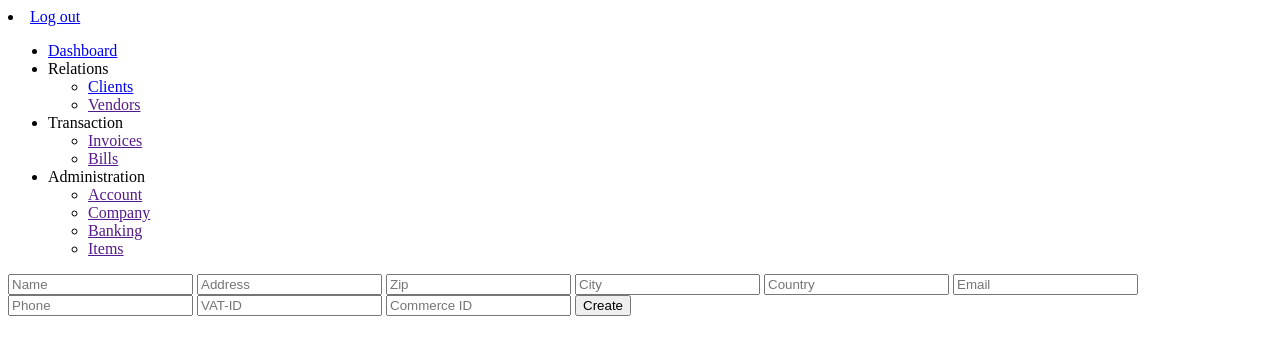
After one commit to Andrew-Beard/Django_Vue_CRM, a Django app: page /company/create in a window 1280 px wide. The commit adds this page. Shown: the top 355 px of the page. Run offline with Django 3.2, Linux system fonts and the light colour scheme; the visitor is signed in with stand-in values (Sample User, id 1).

Commit message:
add company information

```diff
--- a/accounting/templates/accounting/base.html
+++ b/accounting/templates/accounting/base.html
@@ -19,6 +19,11 @@
 </ul>
 {% endif %}
 <nav>
+    <li>
+        <a href="{% url 'login:logout' %}">Log out</a>
+    </li>
+</nav>
+<aside>
     <ul>
         <li>
             <a href="{% url 'accounting:index' %}">Dashboard</a>
@@ -63,7 +68,7 @@
             </ul>
         </li>
     </ul>
-</nav>
+</aside>
 
 <main>
     {% block content %}
--- /dev/null
+++ b/accounting/templates/accounting/company_create.html
@@ -0,0 +1,28 @@
+{% extends "accounting/base.html" %}
+
+{% block title %}
+    Create company
+{% endblock %}
+
+
+{% block content %}
+    {% for client in clients %}
+        <p>{{ client.name }}</p>
+    {% endfor %}
+
+    <section>
+        <form method="POST" action="{% url 'accounting:company_create' %}">
+            {% csrf_token %}
+            <input type="text" name="name" placeholder="Name">
+            <input type="text" name="address" placeholder="Address">
+            <input type="text" name="zip" placeholder="Zip">
+            <input type="text" name="city" placeholder="City">
+            <input type="text" name="country" placeholder="Country">
+            <input type="text" name="email" placeholder="Email">
+            <input type="text" name="phone" placeholder="Phone">
+            <input type="text" name="vat" placeholder="VAT-ID">
+            <input type="text" name="commerce" placeholder="Commerce ID">
+            <button>Create</button>
+        </form>
+    </section>
+{% endblock %}
--- a/accounting/urls.py
+++ b/accounting/urls.py
@@ -7,4 +7,5 @@ urlpatterns = [
     path('', views.index, name='index'),
     path('clients/', views.clients, name='clients'),
     path('clients/create', views.client_create, name='client_create'),
+    path('company/create', views.company_create, name='company_create'),
 ]
--- /dev/null
+++ b/accounting/views.py
@@ -0,0 +1,107 @@
+from django.contrib.auth.decorators import login_required
+from django.contrib import messages
+from django.db import transaction
+from django.shortcuts import render
+from django.http import HttpResponseRedirect, HttpResponse
+from django.urls import reverse
+
+from .models import Client, ClientDetail, Company, CompanyDetail, Employee
+from .utils import employee_check
+
+from login.decorators import profile_completed
+
+
+@login_required()
+@profile_completed
+def index(request):
+    context = {
+
+    }
+    return render(request, 'accounting/index.html', context)
+
+
+# Clients
+@login_required()
+@profile_completed
+def clients(request):
+    if not employee_check(request):
+        return render(request, 'accounting/clients.html')
+
+    company_id = request.user.employee.company_id
+
+    client_items = Client.objects.filter(company_id=company_id)
+
+    context = {
+        'clients': client_items
+    }
+
+    return render(request, 'accounting/clients.html', context)
+
+
+@login_required()
+@profile_completed
+def client_create(request):
+    if not request.method == "POST":
+        return HttpResponse(status=405)
+
+    if not employee_check(request):
+        return HttpResponseRedirect(reverse('accounting:clients'))
+
+    # todo add try catch
+    with transaction.atomic():
+        Client.objects.create(
+            name=request.POST['name'],
+            company_id=request.user.employee.company_id
+        )
+        client_id = Client.objects.latest('id')
+        ClientDetail.objects.create(
+            client_id=client_id,
+            address=request.POST['address'],
+            zip=request.POST['zip'],
+            city=request.POST['city'],
+            country=request.POST['country'],
+            email=request.POST['email'],
+            phone=request.POST['phone'],
+            vat=request.POST['vat'],
+            commerce=request.POST['commerce'],
+            logo=0
+        )
+
+    messages.add_message(request, messages.SUCCESS, F"Created client.")
+    return HttpResponseRedirect(reverse('accounting:clients'))
+
+
+@login_required()
+@profile_completed
+def company_create(request):
+    if request.method == "GET":
+        return render(request, 'accounting/company_create.html')
+
+    if not request.method == "POST":
+        return HttpResponse(status=405)
+
+    # todo add try catch
+    with transaction.atomic():
+        Company.objects.create(
+            name=request.POST['name'],
+        )
+        company_id = Company.objects.latest('id')
+        CompanyDetail.objects.create(
+            company_id=company_id,
+            address=request.POST['address'],
+            zip=request.POST['zip'],
+            city=request.POST['city'],
+            country=request.POST['country'],
+            email=request.POST['email'],
+            phone=request.POST['phone'],
+            vat=request.POST['vat'],
+            commerce=request.POST['commerce'],
+            logo=0
+        )
+        Employee.objects.create(
+            company_id=company_id,
+            user=request.user
+        )
+
+    messages.add_message(request, messages.SUCCESS, F"Created company.")
+    return HttpResponseRedirect(reverse('accounting:clients'))
--- a/login/templates/login/sign_up.html
+++ b/login/templates/login/sign_up.html
@@ -3,10 +3,10 @@
 <head>
    <meta charset="UTF-8">
    <meta name="viewport" content="width=device-width, initial-scale=1.0">
-   <title>Sign Up - step 1/2</title>
+   <title>Sign Up</title>
 </head>
 <body>
-   <h1>Sign Up - step 1/2</h1>
+   <h1>Sign Up</h1>
    <hr />
    <form action="{% url 'login:sign_up' %}" method="POST">
       {% csrf_token %}
--- a/login/templates/login/sign_up_two.html
+++ b/login/templates/login/sign_up_two.html
@@ -3,10 +3,10 @@
 <head>
    <meta charset="UTF-8">
    <meta name="viewport" content="width=device-width, initial-scale=1.0">
-   <title>Sign Up - step 2/2</title>
+   <title>Sign Up</title>
 </head>
 <body>
-   <h1>Sign Up - step 2/2</h1>
+   <h1>Sign Up</h1>
    <hr />
    <form action="{% url 'login:sign_up_two' %}" method="POST">
       {% csrf_token %}
```
